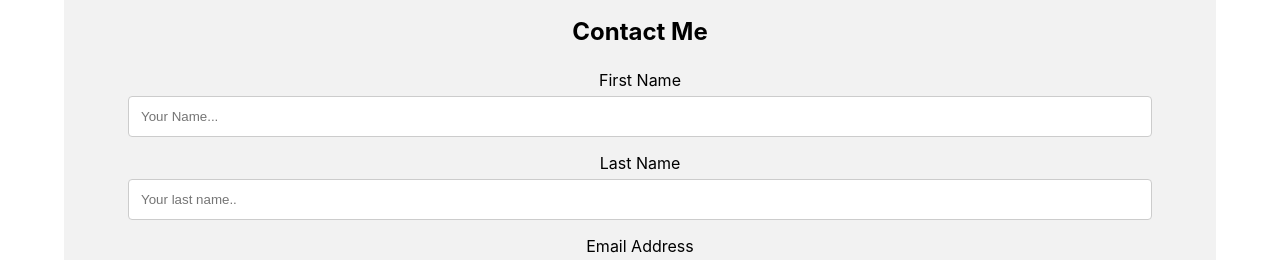
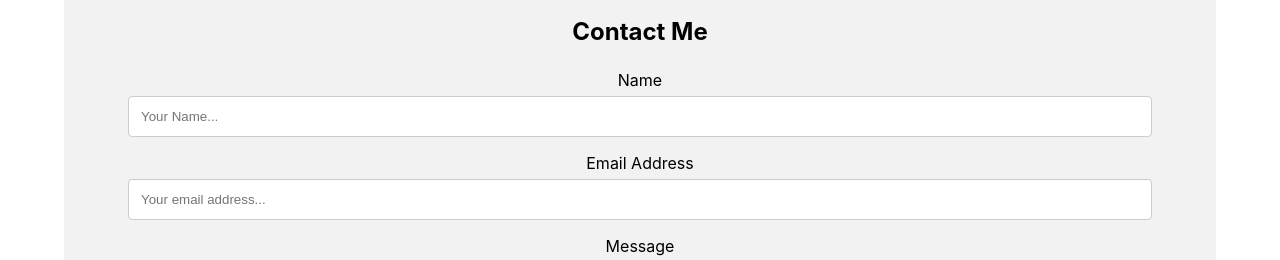
Before and after one commit to x-c-li/dan, a React (Create React App) app: page / in a window 1280 px wide. Shown: the part 691-951 px from the top of the page. Built offline with nearby package versions, Linux system fonts and the light colour scheme.

Commit message:
delete last name input option

```diff
--- a/src/components/ContactForm.js
+++ b/src/components/ContactForm.js
@@ -7,20 +7,12 @@ function ContactForm() {
         <div className="form-title">
           <label>Contact Me</label>
         </div>
-        <label>First Name</label>
+        <label>Name</label>
         <input
           type="text"
-          id="fname"
-          name="firstname"
+          id="name"
+          name="name"
           placeholder="Your Name..."
-        ></input>
-
-        <label for="lname">Last Name</label>
-        <input
-          type="text"
-          id="lname"
-          name="lastname"
-          placeholder="Your last name.."
         ></input>
 
         <label for="email">Email Address</label>
```
